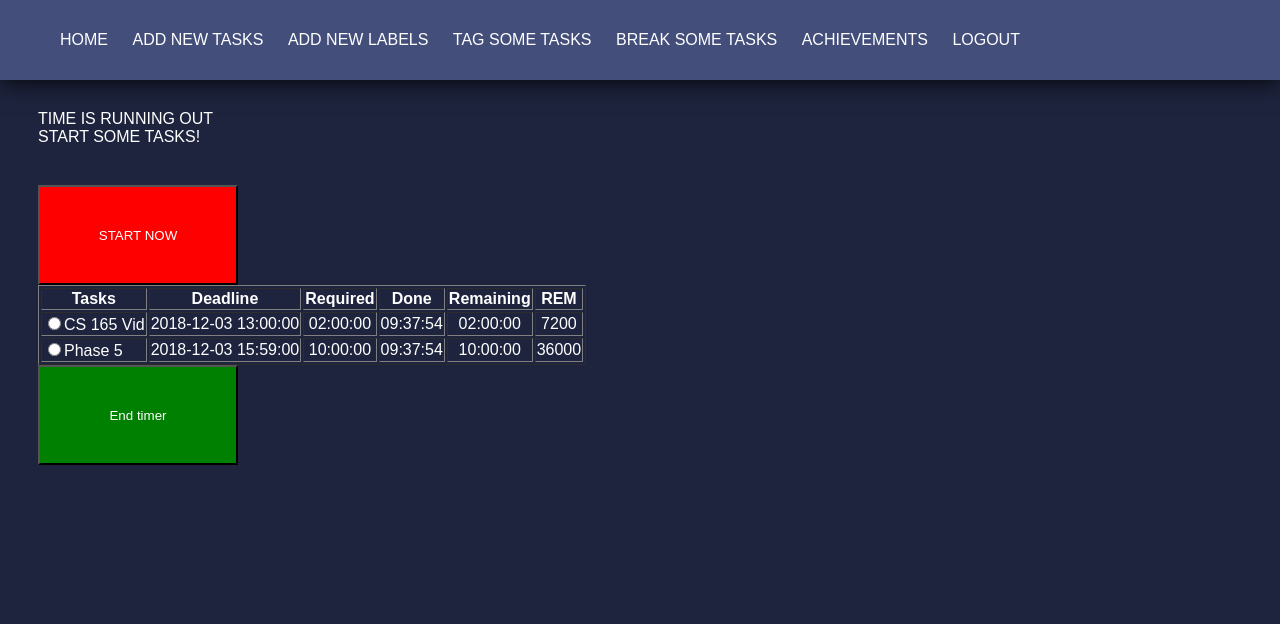
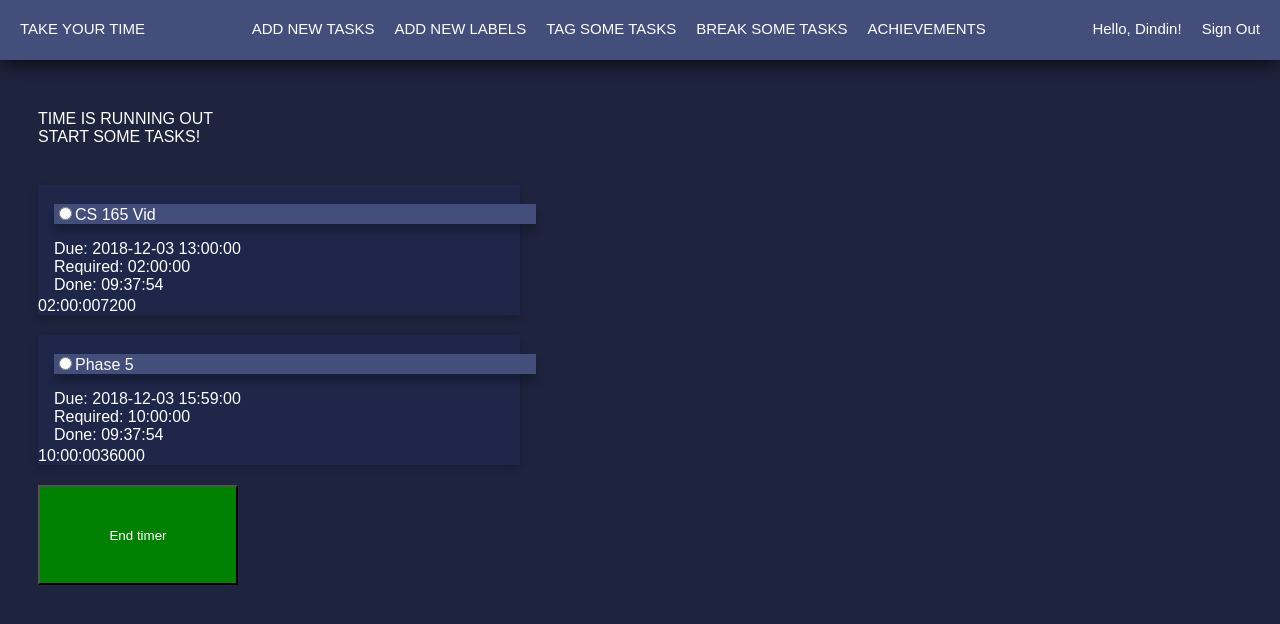
Before and after one commit to Dhinedhineee/takeyourtime, a PHP site: page /tasks in a window 1280 px wide. Shown: the top 624 px of the page. Run offline with PHP 8.4, Linux system fonts and the light colour scheme; a user stored in the database is signed in; data comes from the database, SQL or seed files in the repository.

Commit message:
flex boxes

```diff
--- a/nav.html
+++ /dev/null
@@ -1,19 +0,0 @@
-<!DOCTYPE html>
-<html>
-<head>
-	<title></title>
-</head>
-<body>
-	<header>
-		<nav>
-			<li><a href='.'>HOME</a></li>
-			<li><a href='./createtasks'>ADD NEW TASKS</a></li>
-			<li><a href='./createlabels'>ADD NEW LABELS</a></li>
-			<li><a href='./tags'>TAG SOME TASKS</a></li>
-			<li><a href='./breakdown'>BREAK SOME TASKS</a></li>
-			<li><a href='./userachievement'>ACHIEVEMENTS</a></li>
-			<li><a href='./logout'>LOGOUT</a></li>
-		</nav>
-	</header>
-</body>
-</html>
--- /dev/null
+++ b/nav.php
@@ -0,0 +1,22 @@
+<html>
+<head>
+	<title></title>
+</head>
+<body>
+	<header>
+		<nav>
+			<li><a href='.'>TAKE YOUR TIME</a></li>
+			<li><a href='./createtasks'>ADD NEW TASKS</a></li>
+			<li><a href='./createlabels'>ADD NEW LABELS</a></li>
+			<li><a href='./tags'>TAG SOME TASKS</a></li>
+			<li><a href='./breakdown'>BREAK SOME TASKS</a></li>
+			<li><a href='./userachievement'>ACHIEVEMENTS</a></li>
+			<div class='user'>
+				<li><?php
+				echo "<a href='./profile'>Hello, ".$_SESSION['username']?>!</a></li>
+				<li><a href='./logout'>Sign Out</a></li>
+			</div>
+		</nav>
+	</header>
+</body>
+</html>
--- a/register.php
+++ b/register.php
@@ -3,7 +3,6 @@
 	<title>
 		Take Your Time
 	</title>
-
 			<link rel="stylesheet" type="text/css" href="styles/main.css">
 		<script src="script/jquery-1.10.2.js"></script>
 	</head>
--- a/styles/main.css
+++ b/styles/main.css
@@ -13,32 +13,33 @@ header {
     top: 0;
     left: 0;
     right: 0;
-    height: 80px;
-    display: flex;
+    height: 40px;
     align-items: center;
-    padding-left: 50px;
+    padding: 10px;
     box-shadow: 0 0 25px 0 black;
+    float: left;
 }
 
-
-
 header * {
-	display: inline;
-
+	display: flex;
+    flex: 0 0 auto;
 }
-
-header li {
-	padding: 20px 10px;
-}
-
 header li:hover {
 	background-color: #2C3053;
 }
 header li a {
 	text-decoration: none;
 	color: white;
+    padding: 10px;
+    font-size: 15px;
 }
 
+li:nth-child(1) {
+    margin-right: auto;
+}
+.user {
+    margin-left: auto;
+}
 
 .startaction {
 	margin: auto;
@@ -64,3 +65,37 @@ a {
     text-decoration: none;
     color: yellow;
 }
+
+.card {
+    /* Add shadows to create the "card" effect */
+    box-shadow: 0 4px 8px 0 rgba(0,0,0,0.2);
+    transition: 0.3s;
+    background-color: #1E274A;
+    width: 40%;
+    margin-bottom: 2px;
+}
+
+/* On mouse-over, add a deeper shadow */
+.card:hover {
+    box-shadow: 0 8px 16px 0 rgba(0,0,0,0.75);
+}
+
+/* Add some padding inside the card container */
+.container {
+    padding: 3px 16px;
+    display: flex;
+    flex-direction: column;
+    /*flex-wrap: wrap;*/
+    justify-content: space-between;
+    width: 100%;
+}
+
+.duedate, .timeneeded, .timespent, .timerem, .timeremsec{
+    padding: 0px;
+    margin: 0px;
+}
+
+.taskname {
+    background-color: #434E7B;
+    box-shadow: 0 8px 8px 0 rgba(0,0,0,0.25);
+}
--- a/tasks.php
+++ b/tasks.php
@@ -1,4 +1,4 @@
-<?php require('logged.php'); ?>
+<?php require('logged.php'); include('nav.php'); ?>
 
 <!DOCTYPE html>
 <html>
@@ -8,33 +8,31 @@
 		TIME IS RUNNING OUT <br>
 		START SOME TASKS!
 		<link rel="stylesheet" type="text/css" href="styles/main.css">
-		<script src="script/jquery-1.10.2.js"></script>
 	</head>
 	<body>
 
-	<div id="nav-placeholder"></div>
 		<div>
 
 			<br>
 			<p id="timestart"></p>
 			<h1 id="timer"></h1>
 
-			<button type="button" id="but-timer" onClick=startTimer() style="height:100px; width:200px; background-color:red; color:white;">START NOW</button>
+			<!-- <button type="button" id="but-timer" onClick=startTimer() style="height:100px; width:200px; background-color:red; color:white;">START NOW</button> -->
+
 			<form action='./processing?process=addtasks' method="post" onsubmit="return setEnd()">
-				<!-- <button type="button" id="but-timer-end">END NOW</button> !-->
 				<?php
-
-
 					function toecho($task_ID, $task_name, $due_date, $time_needed, $time_spent){
-						echo '<tr>';
-						echo '<td><input type="radio"required name="task-id" value="'.$task_ID.'">'.$task_name."<br/></td>";
-						echo '<td align="center">'.$due_date.'</td>';
-						echo '<td align="center">'.gmdate("H:i:s", $time_needed).'</td>';
-
-						echo '<td align="center">'.gmdate("H:i:s", $time_spent).'	</td>';
-						echo '<td align="center">'.gmdate("H:i:s", $time_needed-$time_spent).'</td>';
-						echo '<td align="center">'.strval($time_needed-$time_spent)	.'</td>';
-						echo '</tr>';
+						echo '<div>';
+						echo '<div class=\'card\'><div class=\'container\'>';
+						echo '<p class=\'taskname\'><input type="radio"required name="task-id" value="'.$task_ID.'">'.$task_name."</p>";
+						echo "<p class='duedate'>Due: ".$due_date."</p>";
+						echo "<p class='timeneeded'>Required: ".gmdate("H:i:s", $time_needed)."</p>";
+						echo "<p class='timespent'>Done: ".gmdate("H:i:s", $time_spent)."</p>";
+						echo '</div><div>';
+						echo "<span class='timerem'>".gmdate("H:i:s", $time_needed-$time_spent)."</span>";
+						echo "<span class='timeremsec'>".strval($time_needed-$time_spent)."</span>";
+						echo '</div>';
+						echo '</div></div><br>';
 					}
 
 					$conn=mysqli_connect("localhost","root","root","takeyourtime");
@@ -42,17 +40,12 @@
 					if (!$conn)
 					  	die("Connection error: " . mysqli_connect_error());
 
-					$query = "SELECT task_ID, task_name, time_needed, due_date, time_spent FROM Tasks WHERE status=0 ORDER BY due_date;";
+					$query = "SELECT Tasks.task_ID, task_name, time_needed, due_date, time_spent FROM Tasks,todo WHERE status=0 AND Tasks.task_ID=todo.task_ID AND user_ID=".$_SESSION['user_id']." ORDER BY due_date;";
 					$result = $conn->query($query);
-					echo '<table border="1">';
-					echo '<th>Tasks</th><th>Deadline</th><th>Required</th><th>Done</th><th>Remaining</th><th>REM</th>';
 					foreach ($result as $row)	toecho($row['task_ID'], $row['task_name'], $row['due_date'], $row['time_needed'], $row['time_spent']);
-					echo '</table>';
 
 				?>
-				<!-- <p id="test"> <label>Insert Project Name
-					<input type="text" required name="task-name" id="task-name"/>
-				</label></p> !-->
+
 				<input type="hidden" name="task-status" id="task_status" value="0" />
 				<input type="hidden" name="time-start" id="time_start" />
 				<input type="hidden" name="time-end" id="time_end" />
@@ -144,12 +137,6 @@
 			if (fin == true)	document.getElementById("task_status").value = 1;
 		}
 
+
 	</script>
 </html>
-
-
-<script>
-	$(function(){
-	  $("#nav-placeholder").load("nav.html");
-	});
-</script>
```
Also changed, not shown: breakdown.php (+5 -13 lines), createlabels.php (+2 -9 lines), createtasks.php (+2 -11 lines), index.php (+4 -11 lines), processing.php (+7 -8 lines), tags.php (+3 -12 lines), userachievement.php (+1 -10 lines), profile.php (added).
